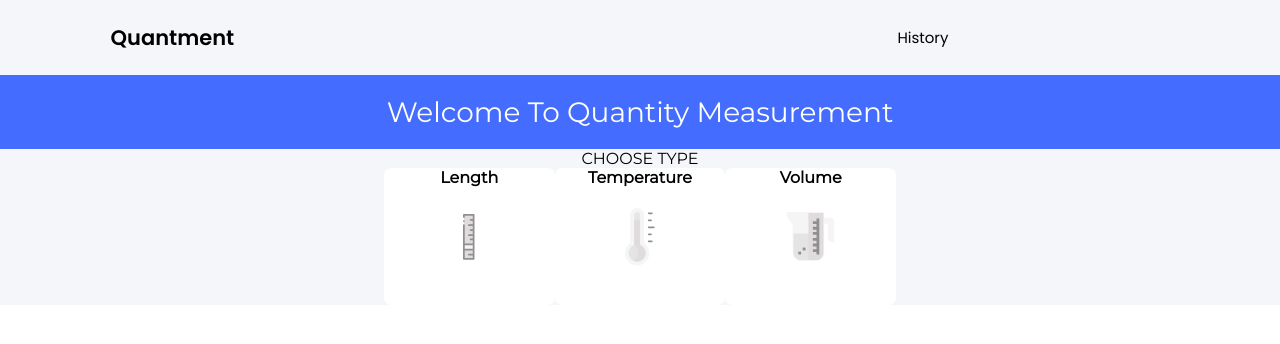
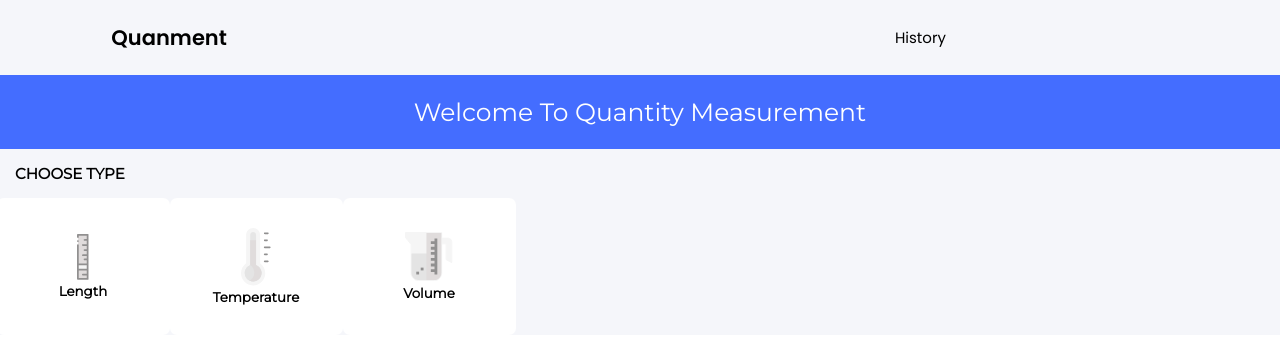
Before and after one commit to shubhamdeulkar27/Quantity-Measurement-FrontEnd-React, a React (Create React App) app in the folder quantitymeasurement/: page / in a window 1280 px wide. Shown: the top 344 px of the page. Built offline with nearby package versions, Linux system fonts and the light colour scheme.

Commit message:
Refactored: QuantityType Component - Changed Rendering Approach

```diff
--- a/quantitymeasurement/src/CSS/Home.scss
+++ b/quantitymeasurement/src/CSS/Home.scss
@@ -2,14 +2,10 @@ $background-color: #446dff;
 $font-color: #ffffff;
 $main-background-color: #f5f6fa;
 
-.choosetype {
+.optiontype {
   display: flex;
   flex-direction: column;
-  justify-content: flex-start;
-}
-.choosetype-text {
-  text-align: center;
-  font-family: "Montserrat", sans-serif;
+  justify-content: center;
 }
 
 .home {
@@ -27,7 +23,7 @@ $main-background-color: #f5f6fa;
     &-text {
       font-family: "Montserrat", sans-serif;
       font-weight: 400;
-      font-size: 3.5vh;
+      font-size: 25px;
       line-height: 30px;
       letter-spacing: 0px;
       color: $font-color;
@@ -35,4 +31,19 @@ $main-background-color: #f5f6fa;
       opacity: 1;
     }
   }
+
+  &-choosetype {
+    display: flex;
+    flex-direction: column;
+    justify-content: center;
+    align-content: center;
+  }
+
+  &-choosetype-text {
+    text-align: left;
+    padding: 15px;
+    font-family: "Montserrat", sans-serif;
+    font-weight: bold;
+    font-size: 15px;
+  }
 }
--- a/quantitymeasurement/src/CSS/QuantityType.scss
+++ b/quantitymeasurement/src/CSS/QuantityType.scss
@@ -3,7 +3,7 @@ $backgraound-color: #f5f6fa;
 $image1-backgraound-color: #edfdf9;
 $image2-backgraound-color: #ffeef0;
 $image3-backgraound-color: #e8ddff;
-$hover-lenght-color: #0ec098;
+$hover-length-color: #0ec098;
 $hover-temperature-color: #fd5160;
 $hover-volume-color: #7224ff;
 
@@ -12,9 +12,9 @@ $hover-volume-color: #7224ff;
   flex-direction: row;
   justify-content: center;
   align-items: center;
+  width: 40%;
 }
-
-.quantitycontainer {
+.container {
   display: flex;
   flex-direction: row;
   justify-content: space-around;
@@ -26,44 +26,38 @@ $hover-volume-color: #7224ff;
   &-length {
     width: 173px;
     height: 137px;
-    background: url("../Assets/scale-inactive.png") no-repeat;
-    background-position: center;
-    background-color: white;
+    border: hidden;
     border-width: 1px;
     border-radius: 7px;
     font-weight: bold;
     font-family: "Montserrat", sans-serif;
+    background-color: white;
   }
 
   &-length:hover {
-    background: url("../Assets/scale.png") no-repeat;
     background-color: $image1-backgraound-color;
-    background-position: center;
     border: solid;
     border-width: 1px;
-    border-color: $hover-lenght-color;
+    border-color: $hover-length-color;
     border-radius: 7px;
     font-weight: bold;
     font-family: "Montserrat", sans-serif;
-    color: $hover-lenght-color;
+    color: $hover-length-color;
   }
 
   &-temperature {
     width: 173px;
     height: 137px;
-    background: url("../Assets/hot-inactive.png") no-repeat;
-    display: inline-block;
-    background-position: center;
-    background-color: white;
+    border: hidden;
+    border-width: 1px;
     border-radius: 7px;
-    border-width: 1px;
     font-weight: bold;
     font-family: "Montserrat", sans-serif;
+    background-color: white;
   }
+
   &-temperature:hover {
-    background: url("../Assets/hot.png") no-repeat;
     background-color: $image2-backgraound-color;
-    background-position: center;
     border: solid;
     border-width: 1px;
     border-color: $hover-temperature-color;
@@ -76,20 +70,16 @@ $hover-volume-color: #7224ff;
   &-volume {
     width: 173px;
     height: 137px;
-    background: url("../Assets/beaker-inactive.png") no-repeat;
-    display: inline-block;
-    background-position: center;
-    background-color: white;
+    border: hidden;
+    border-width: 1px;
     border-radius: 7px;
-    border-width: 1px;
     font-weight: bold;
     font-family: "Montserrat", sans-serif;
+    background-color: white;
   }
 
   &-volume:hover {
-    background: url("../Assets/beaker.png") no-repeat;
-    background-color: $image1-backgraound-color;
-    background-position: center;
+    background-color: $image3-backgraound-color;
     border: solid;
     border-width: 1px;
     border-color: $hover-volume-color;
--- a/quantitymeasurement/src/Components/Home.jsx
+++ b/quantitymeasurement/src/Components/Home.jsx
@@ -13,9 +13,11 @@ class Home extends Component {
             Welcome To Quantity Measurement
           </span>
         </div>
-        <div className="choosetype">
-          <span className="choosetype-text">CHOOSE TYPE</span>
-          <QuantityType />
+        <div className="optiontype">
+          <div className="home-choosetype">
+            <div className="home-choosetype-text">CHOOSE TYPE</div>
+            <QuantityType />
+          </div>
         </div>
       </div>
     );
--- a/quantitymeasurement/src/Components/QuantityType.jsx
+++ b/quantitymeasurement/src/Components/QuantityType.jsx
@@ -1,6 +1,5 @@
 import React, { Component } from "react";
 import "../CSS/QuantityType.scss";
-import { Button } from "@material-ui/core";
 
 import inactivescale from "../Assets/scale-inactive.png";
 import scale from "../Assets/scale.png";
@@ -9,22 +8,101 @@ import hot from "../Assets/hot.png";
 import inactivebeaker from "../Assets/beaker-inactive.png";
 import beaker from "../Assets/beaker.png";
 
-class QuantityType extends Component {
-  myfunction() {
-    console.log("CLICKED");
+class QuantityTypeOne extends Component {
+  constructor(props) {
+    super(props);
+    this.state = {
+      lengthImgSrc: inactivescale,
+      temperatureImgSrc: inactivehot,
+      volumeImgSrc: inactivebeaker,
+    };
+
+    this.lengthHandleMouseOver = this.lengthHandleMouseOver.bind(this);
+    this.temperatureHandleMouseOver = this.temperatureHandleMouseOver.bind(
+      this
+    );
+    this.volumeHandleMouseOver = this.volumeHandleMouseOver.bind(this);
+    this.lengthHandleMouseOut = this.lengthHandleMouseOut.bind(this);
+    this.temperatureHandleMouseOut = this.temperatureHandleMouseOut.bind(this);
+    this.volumeHandleMouseOut = this.volumeHandleMouseOut.bind(this);
+  }
+
+  lengthHandleMouseOver() {
+    this.setState({
+      lengthImgSrc: scale,
+    });
+  }
+  temperatureHandleMouseOver() {
+    this.setState({
+      temperatureImgSrc: hot,
+    });
+  }
+  volumeHandleMouseOver() {
+    this.setState({
+      volumeImgSrc: beaker,
+    });
+  }
+
+  lengthHandleSelect() {
+    this.setState({
+      lengthImgSrc: scale,
+    });
+  }
+
+  lengthHandleMouseOut() {
+    this.setState({
+      lengthImgSrc: inactivescale,
+    });
+  }
+  temperatureHandleMouseOut() {
+    this.setState({
+      temperatureImgSrc: inactivehot,
+    });
+  }
+  volumeHandleMouseOut() {
+    this.setState({
+      volumeImgSrc: inactivebeaker,
+    });
   }
 
   render() {
     return (
       <div className="parentcontainer">
-        <div className="quantitycontainer">
-          <div className="quantitycontainer-length">Length</div>
-          <div className="quantitycontainer-temperature">Temperature</div>
-          <div className="quantitycontainer-volume">Volume</div>
+        <div className="container">
+          <button
+            className="container-length"
+            onMouseEnter={this.lengthHandleMouseOver}
+            onMouseLeave={this.lengthHandleMouseOut}
+            onSelect={this.lengthHandleSelect}
+          >
+            <img src={this.state.lengthImgSrc} />
+            <div>Length</div>
+          </button>
+        </div>
+
+        <div className="container">
+          <button
+            className="container-temperature"
+            onMouseOver={this.temperatureHandleMouseOver}
+            onMouseOut={this.temperatureHandleMouseOut}
+          >
+            <img src={this.state.temperatureImgSrc} />
+            <div>Temperature</div>
+          </button>
+        </div>
+        <div className="container">
+          <button
+            className="container-volume"
+            onMouseOver={this.volumeHandleMouseOver}
+            onMouseOut={this.volumeHandleMouseOut}
+          >
+            <img src={this.state.volumeImgSrc} />
+            <div>Volume</div>
+          </button>
         </div>
       </div>
     );
   }
 }
 
-export default QuantityType;
+export default QuantityTypeOne;
--- a/quantitymeasurement/src/Components/TopBar.jsx
+++ b/quantitymeasurement/src/Components/TopBar.jsx
@@ -4,7 +4,7 @@ import "../CSS/TopBar.scss";
 function TopBar(props) {
   return (
     <div className="topbarcontainer">
-      <div className="topbarcontainer-quantment">Quantment</div>
+      <div className="topbarcontainer-quantment">Quanment</div>
       <div />
       <div />
       <div className="topbarcontainer-history">History</div>
```
